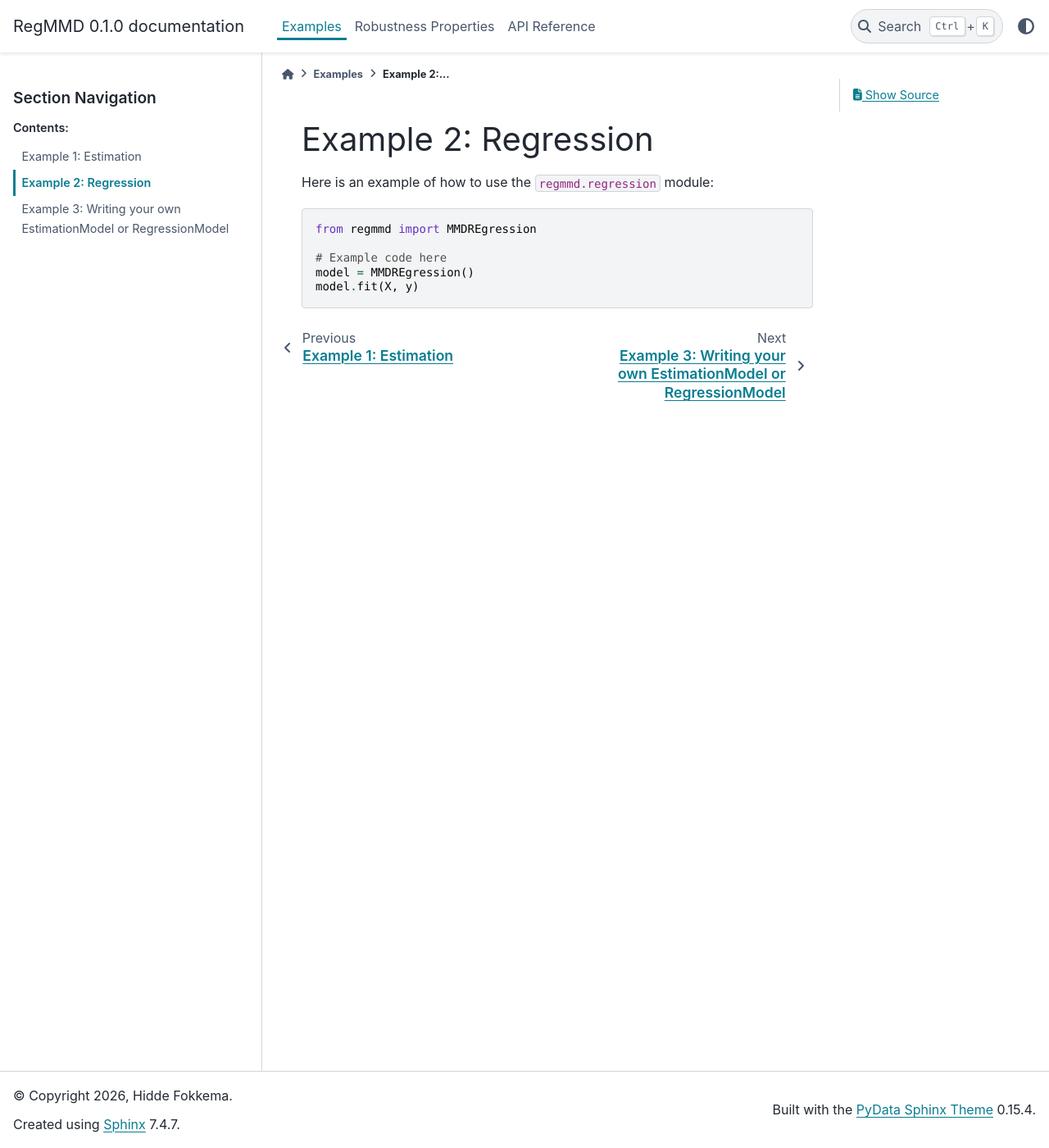
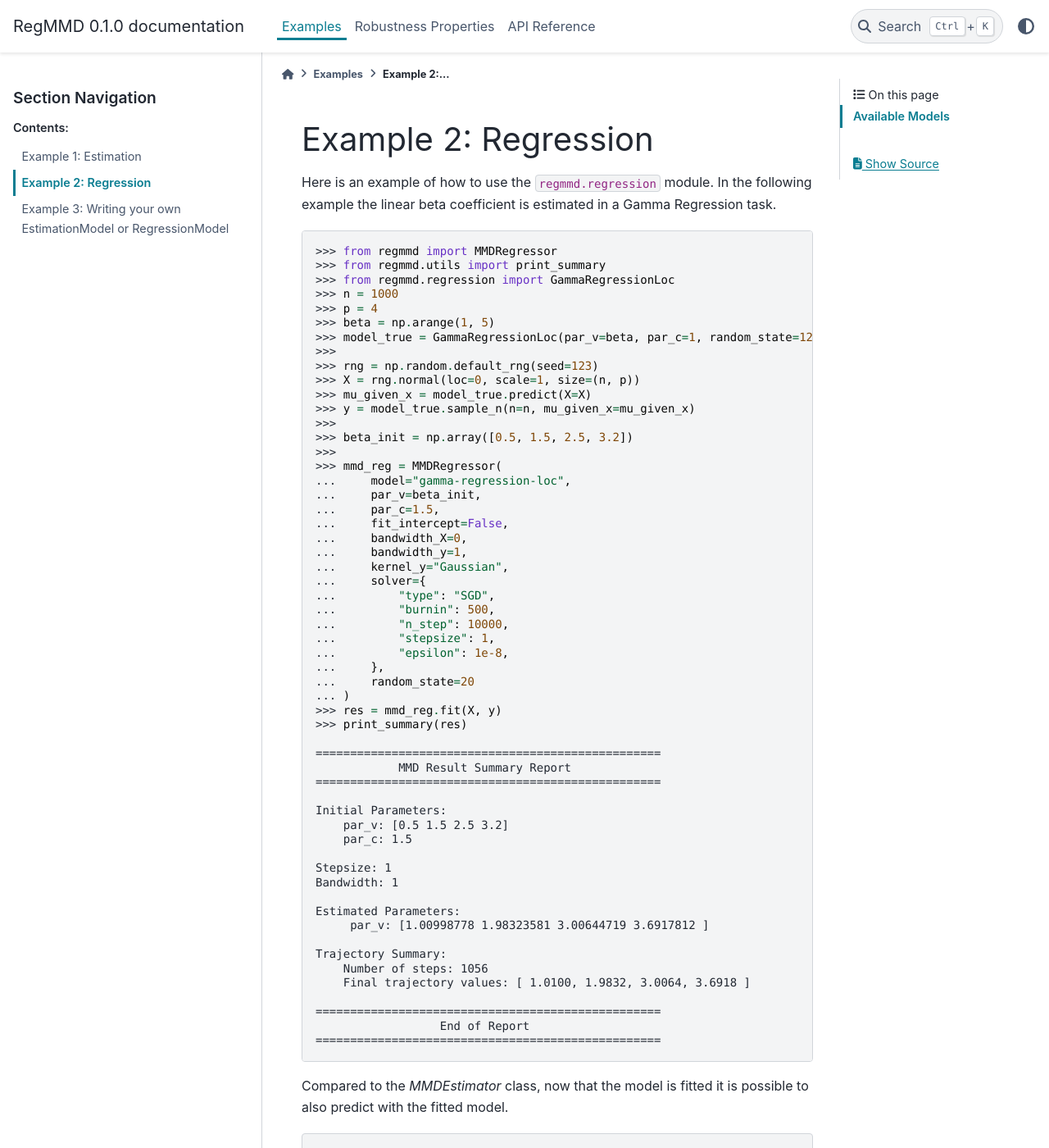
Before and after one commit to HiddeFok/reg-mmd-scikit, a Sphinx documentation site: the page built from docs/source/example/example2.rst, in a window 1280 px wide and 1400 px high. Shown: the whole window at 82% size. Built offline with Sphinx 7.4.7 and the PyData theme 0.15.4, drawn with Linux system fonts in a browser that asks for light colours; some of the changed text lies outside the part shown.

Commit message:
Added the regression and estimation example to the docs

```diff
--- a/docs/examples/estimation/gaussian.py
+++ b/docs/examples/estimation/gaussian.py
@@ -8,10 +8,12 @@ from regmmd.utils import print_summary
 def main():
     rng = np.random.default_rng(seed=123)
 
+    # Sample Gaussian data
     x = rng.normal(loc=0, scale=1.5, size=500)
 
+    # initialize the MMD estimator class
     mmd_estim = MMDEstimator(
-        model="gaussian-loc",
+        model="gaussian",
         par_v=None,
         par_c=1.5,
         kernel="Gaussian",
--- /dev/null
+++ b/docs/source/api/estimation_models.rst
@@ -0,0 +1,6 @@
+Estimation Models
+-----------------
+
+.. automodule:: regmmd.models.estimation
+   :members:
+   :imported-members:
--- a/docs/source/api/index.rst
+++ b/docs/source/api/index.rst
@@ -4,6 +4,8 @@ API Reference
 .. toctree::
    :maxdepth: 2
 
+   estimation
    regression
-   estimation
+   estimation_models
+   regression_models
    model_base
--- /dev/null
+++ b/docs/source/api/regression_models.rst
@@ -0,0 +1,6 @@
+Regression Models
+-----------------
+
+.. automodule:: regmmd.models.regression
+   :members:
+   :imported-members:
--- a/docs/source/conf.py
+++ b/docs/source/conf.py
@@ -31,6 +31,7 @@ extensions = [
     "sphinx.ext.extlinks",
     "sphinx.ext.napoleon",
     "sphinx.ext.mathjax",
+    "sphinx.ext.doctest",
 ]
 
 templates_path = ["_templates"]
@@ -47,3 +48,8 @@ html_theme = "pydata_sphinx_theme"
 
 html_static_path = ["_static"]
 html_css_files = ["custom.css"]
+
+doctest_global_setup = '''
+import numpy as np
+rng = np.random.default_rng(0)
+'''
--- a/docs/source/example/example2.rst
+++ b/docs/source/example/example2.rst
@@ -1,14 +1,90 @@
-.. _example2:
-
 Example 2: Regression
 ======================
 
-Here is an example of how to use the ``regmmd.regression`` module:
+Here is an example of how to use the ``regmmd.regression`` module. In the
+following example the linear beta coefficient is estimated in a Gamma Regression
+task.
 
-.. code-block:: python
+.. doctest::
+   :options: +ELLIPSIS, +NORMALIZE_WHITESPACE
 
-   from regmmd import MMDREgression
+   >>> from regmmd import MMDRegressor
+   >>> from regmmd.utils import print_summary
+   >>> from regmmd.regression import GammaRegressionLoc
+   >>> n = 1000
+   >>> p = 4
+   >>> beta = np.arange(1, 5)
+   >>> model_true = GammaRegressionLoc(par_v=beta, par_c=1, random_state=12)
+   >>>
+   >>> rng = np.random.default_rng(seed=123)
+   >>> X = rng.normal(loc=0, scale=1, size=(n, p))
+   >>> mu_given_x = model_true.predict(X=X)
+   >>> y = model_true.sample_n(n=n, mu_given_x=mu_given_x)
+   >>>
+   >>> beta_init = np.array([0.5, 1.5, 2.5, 3.2])
+   >>>
+   >>> mmd_reg = MMDRegressor(
+   ...     model="gamma-regression-loc",
+   ...     par_v=beta_init,
+   ...     par_c=1.5,
+   ...     fit_intercept=False,
+   ...     bandwidth_X=0,
+   ...     bandwidth_y=1,
+   ...     kernel_y="Gaussian",
+   ...     solver={
+   ...         "type": "SGD",
+   ...         "burnin": 500,
+   ...         "n_step": 10000,
+   ...         "stepsize": 1,
+   ...         "epsilon": 1e-8,
+   ...     },
+   ...     random_state=20
+   ... )
+   >>> res = mmd_reg.fit(X, y)
+   >>> print_summary(res)
+   <BLANKLINE>
+   ==================================================
+               MMD Result Summary Report
+   ==================================================
+   <BLANKLINE>
+   Initial Parameters:
+       par_v: [0.5 1.5 2.5 3.2]
+       par_c: 1.5
+   <BLANKLINE>
+   Stepsize: 1
+   Bandwidth: 1
+   <BLANKLINE>
+   Estimated Parameters:
+        par_v: [1.00998778 1.98323581 3.00644719 3.6917812 ]
+   <BLANKLINE>
+   Trajectory Summary:
+       Number of steps: 1056
+       Final trajectory values: [ 1.0100, 1.9832, 3.0064, 3.6918 ]
+   <BLANKLINE>
+   ==================================================
+                     End of Report
+   ==================================================
+   <BLANKLINE>
 
-   # Example code here
-   model = MMDREgression()
-   model.fit(X, y)
+Compared to the `MMDEstimator` class, now that the model is fitted it is possible to also
+predict with the fitted model.
+
+.. doctest::
+   :options: +ELLIPSIS, +NORMALIZE_WHITESPACE
+
+   >>> X_test = rng.normal(loc=0, scale=1, size=(10, p))
+   >>> mmd_reg.predict(X_test)
+   array([6.66346287e+01, 9.92225472e+01, 1.06434759e+02, 6.30142110e-06,
+          1.59249268e+01, 1.53260190e-03, 2.60517750e+00, 4.61954372e+05,
+          6.08289686e+00, 1.75059655e-01])
+
+
+Available Models
+++++++++++++++++
+
+There are several pre-defined models available in the package, and these should cover most
+standard use-cases. The available estimation models can be found at :doc:`../api/regression_models`.
+
+It is also possible to create your own model using the prescribed class
+:py:class:`regmmd.models.base_model.RegressionModel`. A more detailed example can be found Here
+:doc:`../example/example3`.
--- a/regmmd/__init__.py
+++ b/regmmd/__init__.py
@@ -1,4 +1,4 @@
 from regmmd.estimation import MMDEstimator
 from regmmd.regression import MMDRegressor
 
-__all__ = [MMDEstimator, MMDRegressor]
+__all__ = ["MMDEstimator", "MMDRegressor"]
```
Also changed, not shown: docs/source/example/example1.rst (+102 -12 lines), 4 other files.
